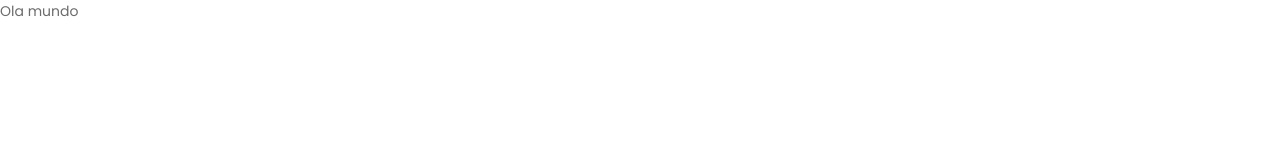
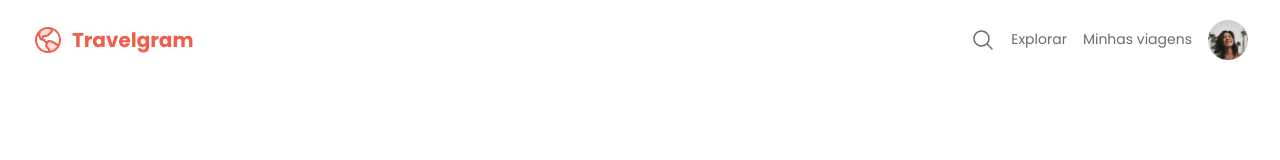
Before and after one commit to GabrielVinicius1106/projetos-responsividade, a plain HTML site: page index.html in a window 1280 px wide. Drawn offline with Linux system fonts and the light colour scheme.

Commit message:
header concluído

```diff
--- a/index.html
+++ b/index.html
@@ -12,6 +12,15 @@
   <link rel="stylesheet" href="styles/index.css">
 </head>
 <body>
-  <a class="menu-item">Ola mundo</a>
+  <header class="flex items-center padding-inline">
+    <img src="assets/icons/Logo.svg" alt="Logo Travelgram">
+    <div class="flex items-center gap-1">
+      <span></span>
+      <!-- <img id="magnifying-glass" src="assets/icons/MagnifyingGlass.svg" alt="Lupa de pesquisa"> -->
+      <a class="menu-item desktop-only" href="#explore">Explorar</a>
+      <a class="menu-item desktop-only" href="#trips">Minhas viagens</a>
+      <img src="assets/imgs/Profile pic.png" alt="">
+    </div>
+  </header>
 </body>
 </html>
--- /dev/null
+++ b/styles/desktop-only.css
@@ -0,0 +1,7 @@
+.desktop-only {
+  display: none;
+
+  @media (width >= 80em) {
+    display: initial;
+  }
+}
--- /dev/null
+++ b/styles/header.css
@@ -0,0 +1,23 @@
+header {
+  padding-block: 1.25rem;
+
+  & > img {
+    margin-right: auto;
+  }
+
+  & a + img {
+    width: 2.5rem;
+    height: 2.5rem;
+  }
+
+  & div > span {
+    width: 1.5rem;
+    height: 1.5rem;
+    background: url(../assets/icons/MagnifyingGlass.svg) no-repeat;
+
+    &:hover {
+      background: url(../assets/icons/MagnifyingGlassHover.svg) no-repeat;
+      cursor: pointer;
+    }
+  }
+}
--- a/styles/index.css
+++ b/styles/index.css
@@ -1,2 +1,5 @@
 @import url(global.css);
 @import url(menu-item.css);
+@import url(desktop-only.css);
+@import url(utilities.css);
+@import url(header.css);
--- /dev/null
+++ b/styles/utilities.css
@@ -0,0 +1,19 @@
+.flex {
+  display: flex;
+}
+
+.items-center {
+  align-items: center;
+}
+
+.gap-1 {
+  gap: 1rem;
+}
+
+.padding-inline {
+  padding-inline: 1rem;
+
+  @media (width >= 80em) {
+    padding-inline: 2rem;
+  }
+}
```
Also changed, not shown: assets/icons/MagnifyingGlassHover.svg (added).
